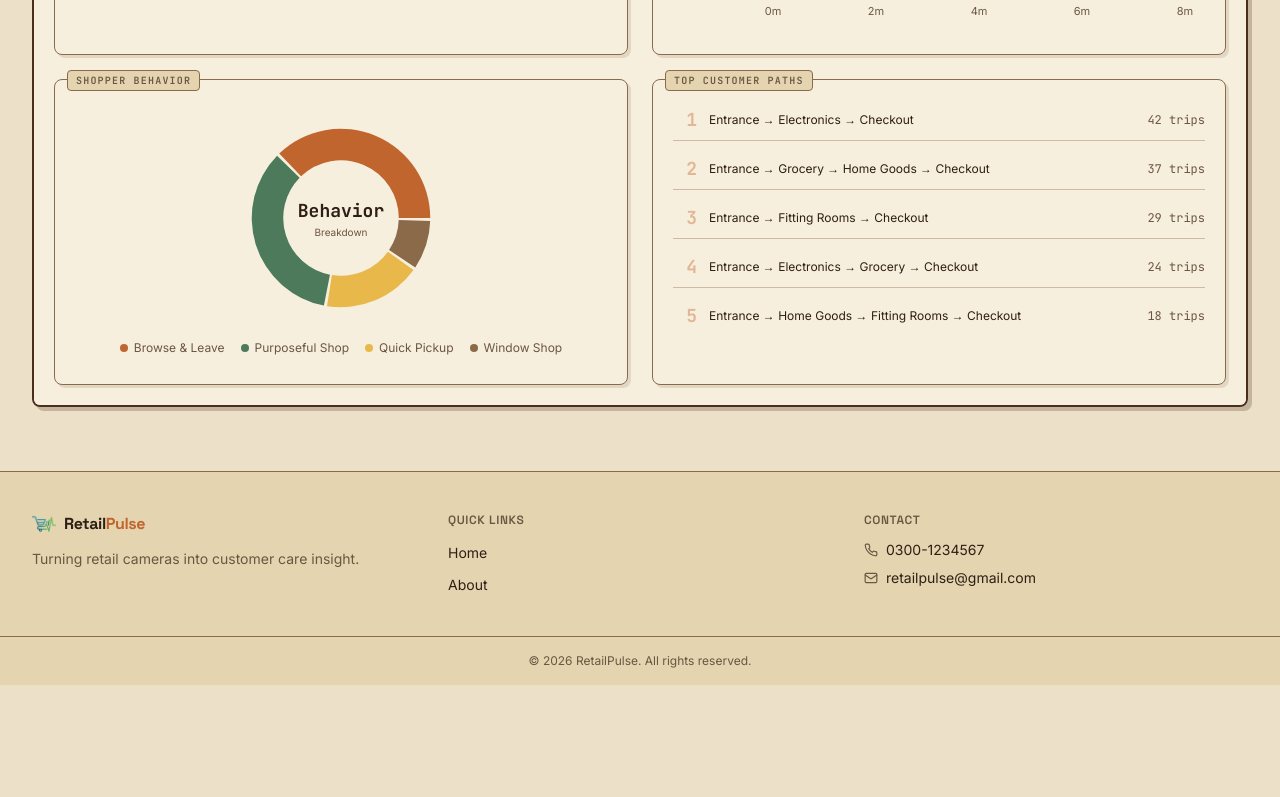
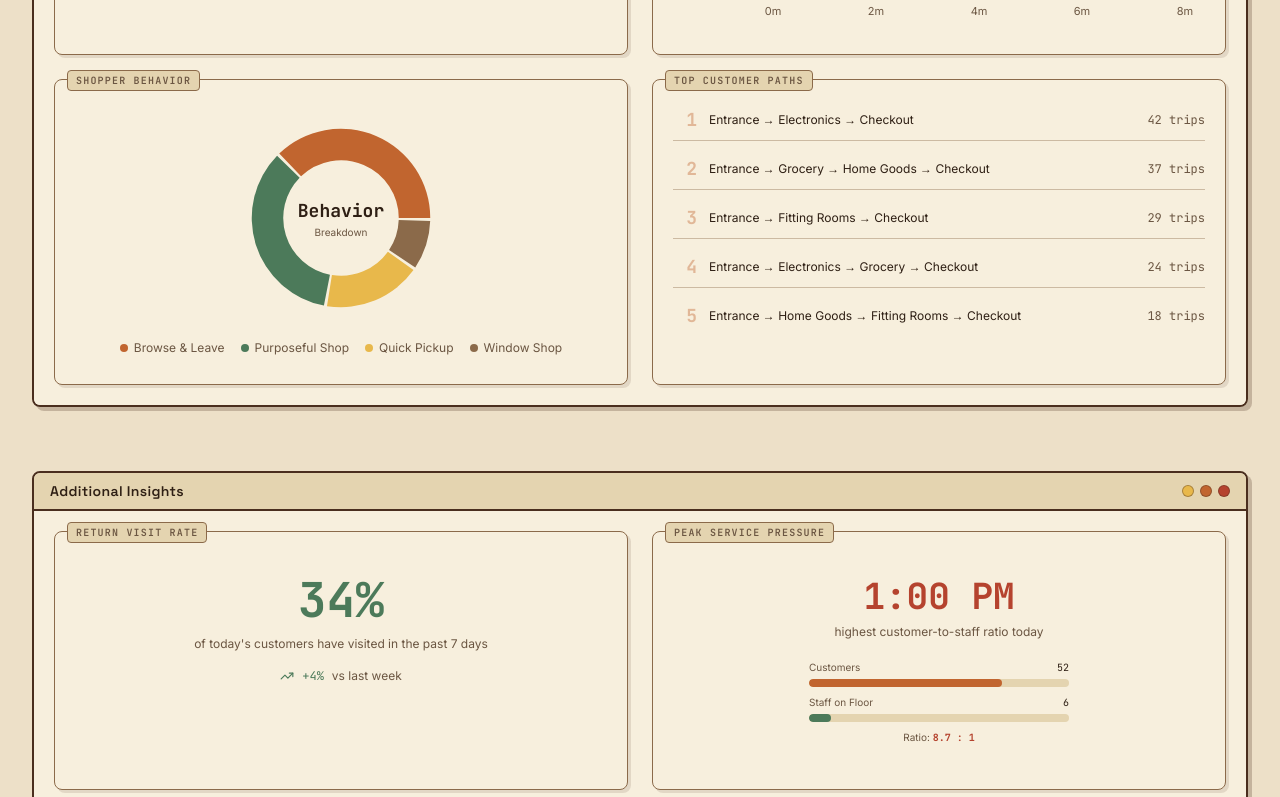
Before and after one commit to muhammad-moiz-ansari/retail-store-analysis, a Next.js app in the folder frontend/: page /customer-info in a window 1280 px wide. Shown: the part 2000-2797 px from the top of the page. Before the commit the page ends 2685 px from the top, so only its background shows below. Built offline with nearby package versions, Linux system fonts and the light colour scheme.

Commit message:
feat: add additional insights section to customer info

```diff
--- a/frontend/src/app/customer-info/page.tsx
+++ b/frontend/src/app/customer-info/page.tsx
@@ -128,6 +128,9 @@ export default function CustomerInfoPage() {
 
         {/* ── Section 3: Trajectory & Spatial Behavior ── */}
         <TrajectorySection />
+
+        {/* ── Section 4: Additional Insights ── */}
+        <AdditionalInsightsSection />
       </main>
     </div>
   );
@@ -520,3 +523,92 @@ function TrajectorySection() {
     </RetroWindow>
   );
 }
+
+/* ═══════════════════════════════════════════════════════════════
+   Section 4: Additional Insights
+   ═══════════════════════════════════════════════════════════════ */
+
+function AdditionalInsightsSection() {
+  return (
+    <RetroWindow title="Additional Insights">
+      <div className="grid grid-cols-1 md:grid-cols-2 gap-6">
+        {/* ── Return Visit Rate ── */}
+        <RetroCard label="Return Visit Rate">
+          <div className="flex flex-col items-center justify-center py-6">
+            <p className="font-mono text-5xl font-bold text-success">34%</p>
+            <p className="text-xs text-text-muted mt-3 text-center">
+              of today&apos;s customers have visited in the past 7 days
+            </p>
+            <div className="flex items-center gap-2 mt-4 text-xs">
+              <TrendUpIcon />
+              <span className="text-success font-mono">+4%</span>
+              <span className="text-text-muted">vs last week</span>
+            </div>
+          </div>
+        </RetroCard>
+
+        {/* ── Peak Service Pressure ── */}
+        <RetroCard label="Peak Service Pressure">
+          <div className="flex flex-col items-center justify-center py-6">
+            <p className="font-mono text-4xl font-bold text-danger">1:00 PM</p>
+            <p className="text-xs text-text-muted mt-2 text-center">
+              highest customer-to-staff ratio today
+            </p>
+
+            <div className="w-full max-w-[260px] mt-5 space-y-2">
+              <PressureBar label="Customers" value={52} max={70} color="var(--color-accent)" />
+              <PressureBar label="Staff on Floor" value={6} max={70} color="var(--color-success)" />
+              <p className="text-[10px] text-text-muted text-center mt-1">
+                Ratio: <span className="font-mono text-danger font-bold">8.7 : 1</span>
+              </p>
+            </div>
+          </div>
+        </RetroCard>
+      </div>
+    </RetroWindow>
+  );
+}
+
+function PressureBar({
+  label,
+  value,
+  max,
+  color,
+}: {
+  label: string;
+  value: number;
+  max: number;
+  color: string;
+}) {
+  const pct = Math.min((value / max) * 100, 100);
+  return (
+    <div className="space-y-1">
+      <div className="flex justify-between text-[10px]">
+        <span className="text-text-muted">{label}</span>
+        <span className="font-mono text-text">{value}</span>
+      </div>
+      <div className="w-full h-2 rounded-full bg-surface-alt overflow-hidden">
+        <div className="h-full rounded-full transition-all" style={{ width: `${pct}%`, backgroundColor: color }} />
+      </div>
+    </div>
+  );
+}
+
+function TrendUpIcon() {
+  return (
+    <svg
+      width="14"
+      height="14"
+      viewBox="0 0 24 24"
+      fill="none"
+      stroke="currentColor"
+      strokeWidth="2"
+      strokeLinecap="round"
+      strokeLinejoin="round"
+      className="text-success shrink-0"
+    >
+      <polyline points="22 7 13.5 15.5 8.5 10.5 2 17" />
+      <polyline points="16 7 22 7 22 13" />
+    </svg>
+  );
+}
```
